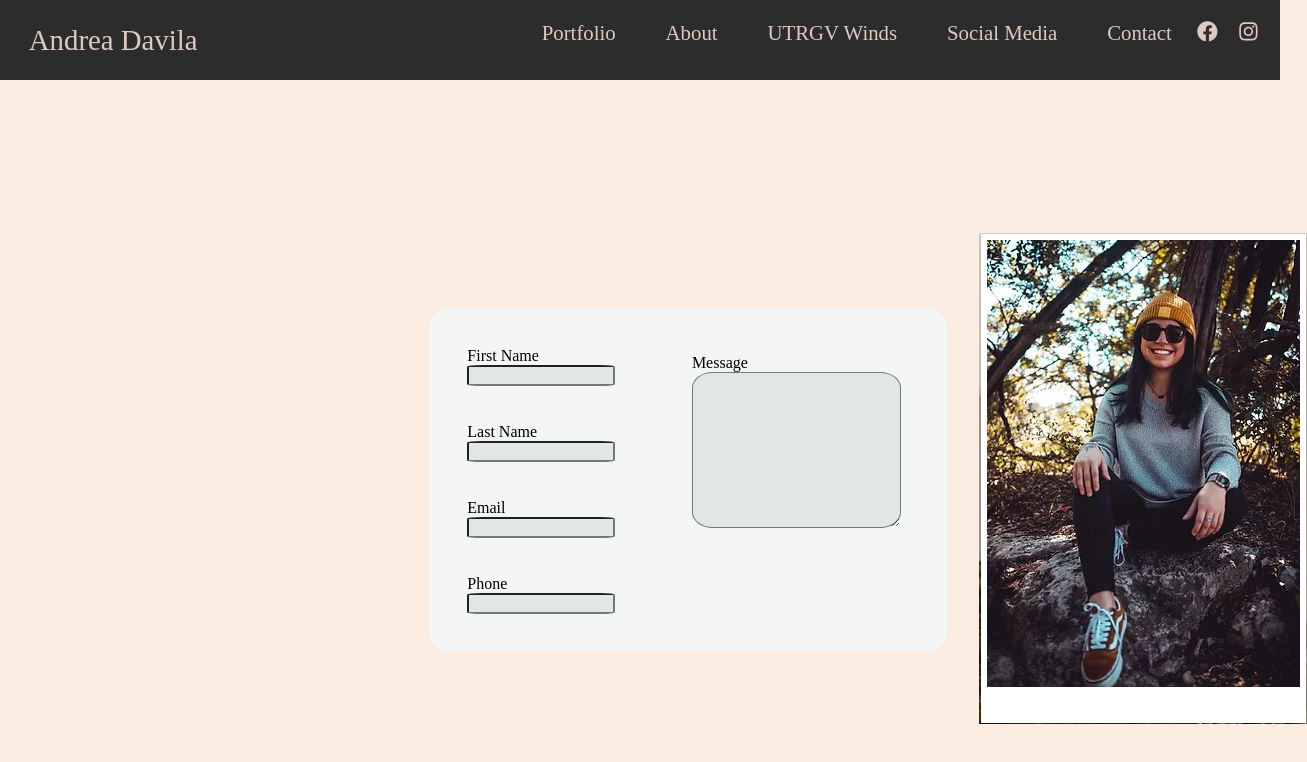
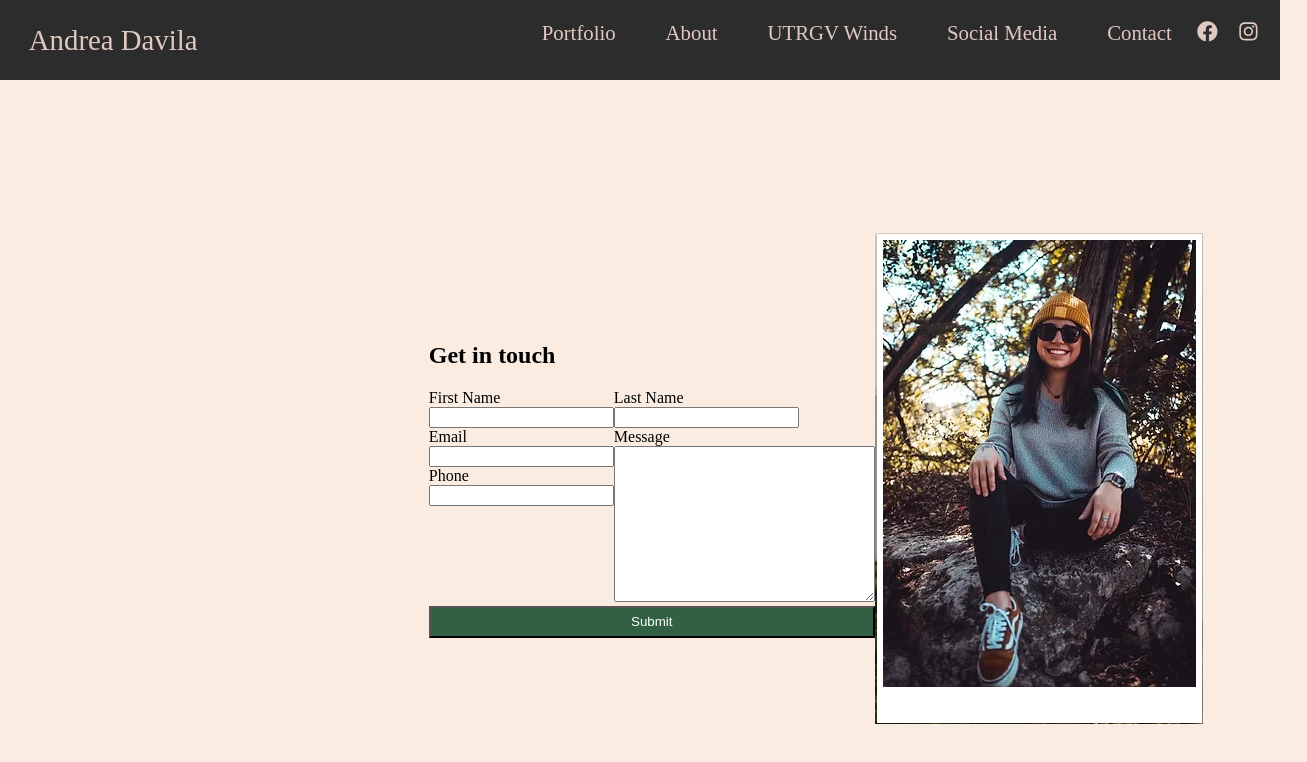
Before and after one commit to owlsCloud/Andrea-Portfolio, a React (Create React App) app: page /contact in a window 1280 px wide. Shown: the top 762 px of the page, 1307 px wide, since content can reach past the window. Built offline with nearby package versions, Linux system fonts and the light colour scheme; the HTML template or start-up script is replaced by a standard one.

Commit message:
contact redo

```diff
--- a/src/components/ContactForm.js
+++ b/src/components/ContactForm.js
@@ -4,30 +4,37 @@ function ContactForm() {
   return (
     <form action="">
       <div className="contactForm">
-        <div className="contactForm__name">
-          <div className="contactForm__name-first">
+        <div className="contactForm__title">
+          <h2>Get in touch</h2>
+        </div>
+        <div className="contactForm__fname">
           <label htmlFor="">First Name</label>
-            <input type="text" />
+          <div>
+            <input type="text" name="" id="" />
           </div>
-          <div className="contactForm__name-last">
+        </div>
+        <div>
           <label htmlFor="">Last Name</label>
-            <input type="text" />
+          <div>
+            <input type="text" name="" id="" />
+          </div>
         </div>
         <div className="contactForm__email">
           <label htmlFor="">Email</label>
-            <input type="text" />
+          <div>
+            <input type="text" name="" id="" />
           </div>
-          <div className="contactForm__phone">
           <label htmlFor="">Phone</label>
-            <input type="text" />
+          <div>
+            <input type="text" name="" id="" />
           </div>
         </div>
-
-        <div>
         <div className="contactForm__msg">
           <label htmlFor="">Message</label>
           <textarea name="" id="" cols="30" rows="10"></textarea>
         </div>
+        <div className="contactForm__btn">
+          <input type="submit" name="" id="" />
         </div>
       </div>
     </form>
--- a/src/styles/contactForm.scss
+++ b/src/styles/contactForm.scss
@@ -1,35 +1,32 @@
 .contactForm {
-  background-color: #f3f6f4;
-  display: flex;
-  margin-right: 2em;
-  border-radius: 20px;
-  height: auto;
-  padding: 20px;
-  &__name {
-    margin-right: 2em;
-    &-first,
-    &-last {
-      display: flex;
-      flex-direction: column;
-      padding: 10%;
-    }
+  display: grid;
+  grid-template-columns: 1fr 1fr;
+  align-content: center;
+  justify-content: center;
+
+  &__fname,
+  &__email,
+  &__phone {
+    grid-column: 1;
+  }
+  &__phone {
+  }
+  &__msg {
+    grid-column: 2;
+    grid-row: 3;
   }
 
-  &__email,
-  &__phone,
-  &__msg {
-    padding: 10%;
-    display: flex;
-    flex-direction: column;
+  &__btn {
+    grid-column: span 2;
+    input {
+      width: 100%;
+      background-color: #316142;
+      color: white;
+      padding: 1.5%;
+    }
   }
   input,
   textarea {
-    border-radius: 10%;
-    background-color: #e1e7e3;
-
-    &:focus {
-      outline: none;
-      border: 2px solid green;
-    }
+    outline: none;
   }
 }
```
Lines whose indentation alone changed are shown as unchanged.
